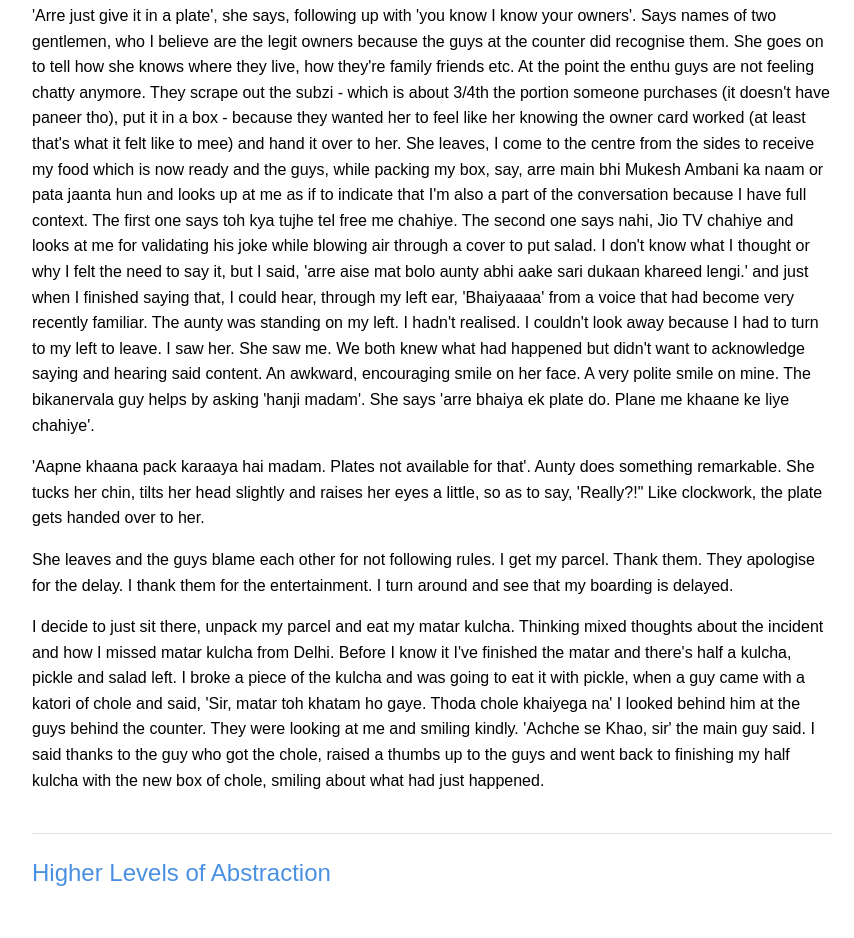
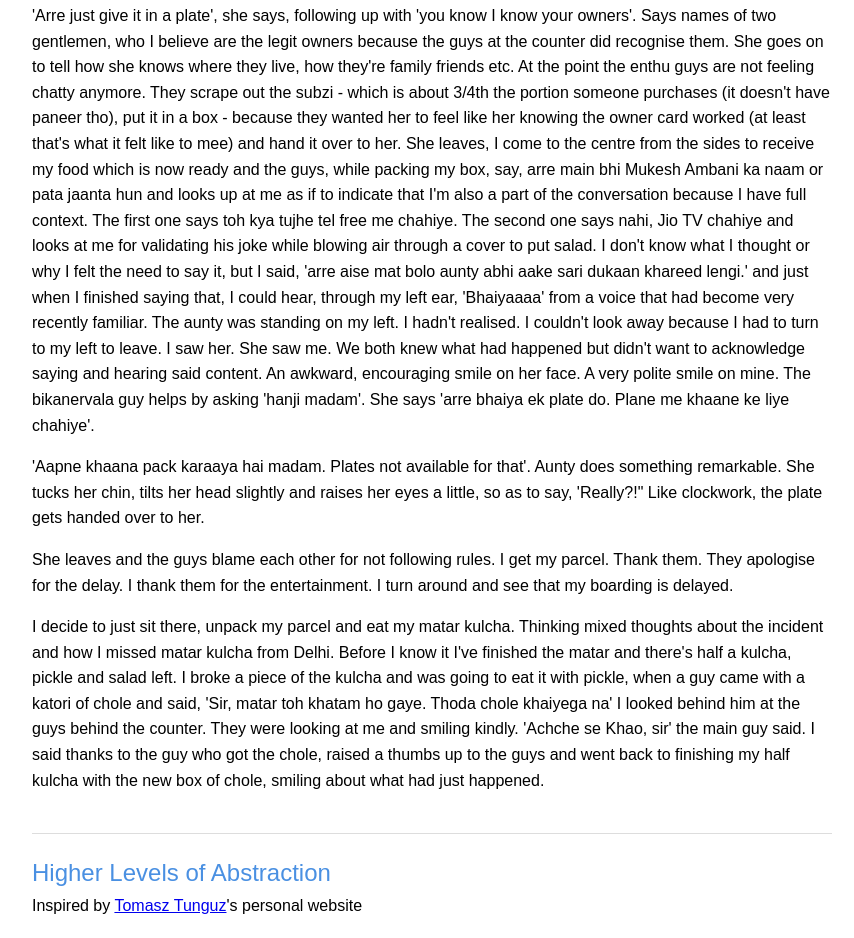
Before and after one commit to manirakesh20/curious-coyote, a plain HTML site: page Bikanerwala.html in a window 1280 px wide. Shown: the part 1099-2037 px from the top of the page, without its empty margins (208-1062 px from the left). Before the commit the page ends 2012 px from the top, so only its background shows below. Drawn offline with Linux system fonts and the light colour scheme.

Commit message:
Update Bikanerwala.html
- Added footer

```diff
--- a/Bikanerwala.html
+++ b/Bikanerwala.html
@@ -100,6 +100,9 @@
         <div class="read-more">
             <a href="higher-levels-of-abstraction.html">Higher Levels of Abstraction</a>
         </div>
+          <div class="footer">
+        Inspired by <a href="https://tomtunguz.com/">Tomasz Tunguz</a>'s personal website
+    </div>
     </main>
 </body>
 </html>
```
